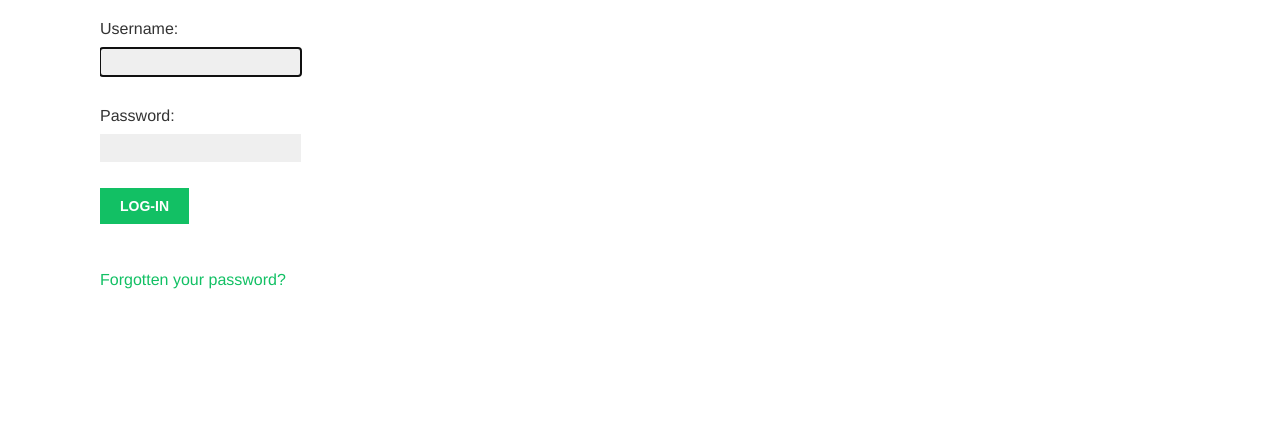
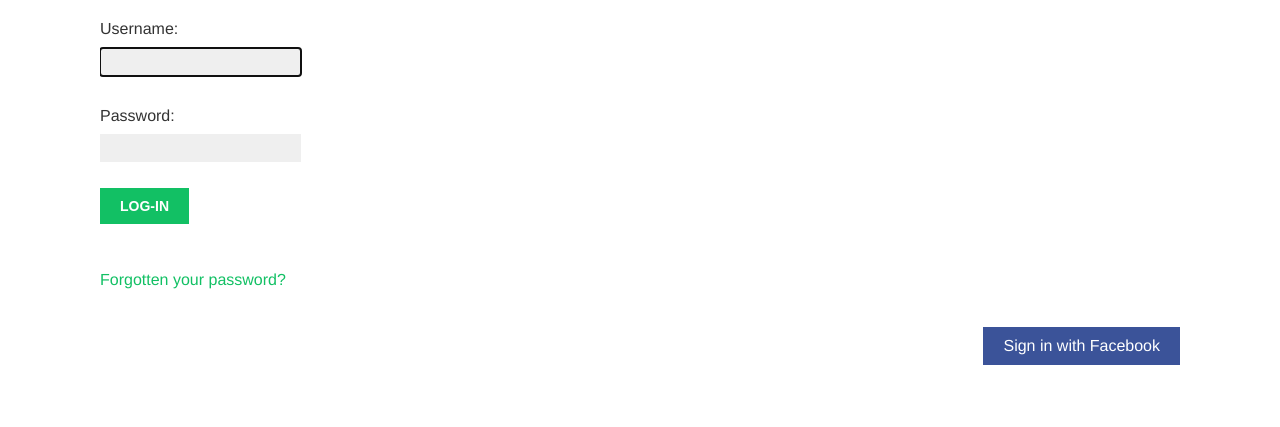
Before and after one commit to GOZ4EL/images-social-media-webapp, a Django app: page /account/login/ in a window 1280 px wide. Shown: the part 201-628 px from the top of the page. Run offline with Django 3.2, Linux system fonts and the light colour scheme; some web fonts are replaced.

Commit message:
Adding the sign in with facebook button to the login template

```diff
--- a/account/templates/registration/login.html
+++ b/account/templates/registration/login.html
@@ -28,4 +28,14 @@
 	  </a>
 	</p>
   </div>
+
+  <div class="social">
+    <ul>
+	  <li class="facebook">
+		<a href="{% url "social:begin" "facebook" %}">
+		  Sign in with Facebook
+		</a>
+	  </li>
+	</ul>
+  </div>
 {% endblock %}
```
